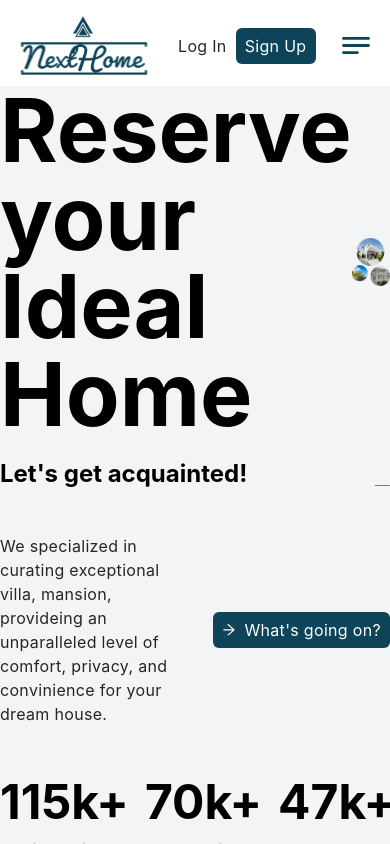
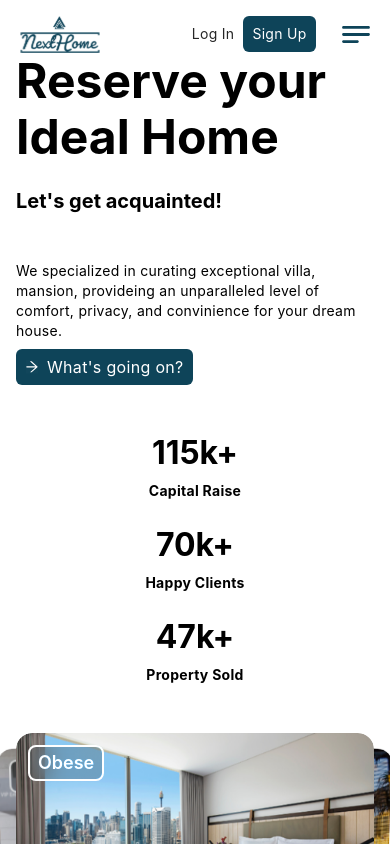
Before and after one commit to tranducanh2111/housing-market, a React (Create React App) app: page / in a window 390 px wide. Shown: the top 844 px of the page. Built offline with nearby package versions, Linux system fonts and the light colour scheme.

Commit message:
feat/homepage/hero-section: responsive content container

```diff
--- a/src/components/Navbar.js
+++ b/src/components/Navbar.js
@@ -12,13 +12,17 @@ const Navbar = ({ openSidebar, toggleProfile }) => {
   };
 
   return (
-    <nav className="bg-white-800 pt-[16px] h-[86px]">
+    <nav className="bg-white-800 pt-[16px] sm:h-[86px] h-fit">
       <div className="w-[90%] mx-auto">
         <div className="flex items-center justify-between">
           <div className="flex items-center">
             <Link to="/">
               <div className="flex-shrink-0">
-                <img src={Logo} alt="Logo" width={128} height={128} />
+                <img
+                  src={Logo}
+                  alt="Logo"
+                  className="w-20 sm:w-32"
+                />
               </div>
             </Link>
           </div>
@@ -30,12 +34,13 @@ const Navbar = ({ openSidebar, toggleProfile }) => {
               <Button
                 title="Log In"
                 onClick={handleLogin}
-                className="text-black"
+                className="text-black text-body-sm sm:text-body"
               />
               <Button
                 title="Sign Up"
                 onClick={handleLogin}
-                className="bg-primary text-white"
+                className="bg-primary text-body-sm sm:text-body"
+                textColor="text-white"
               />
             </div>
             <button
--- a/src/page-sections/page-sections/HeroSection.js
+++ b/src/page-sections/page-sections/HeroSection.js
@@ -51,20 +51,20 @@ const slidesData = [
 
 const HeroSection = () => {
     return (
-        <main className='grid grid-cols-1 md:grid-cols-2'>
+        <main className='grid grid-cols-1 lg:grid-cols-2'>
         {/* Main Content Container */}
         <section className='flex flex-col gap-y-12'>
             {/* Heading */}
             <section className='w-full'>
                 <div className='flex flex-row items-center mb-6'>
-                    <h1 className='text-h1'>Reserve your Ideal Home</h1>
-                    <figure className='h-full flex items-center justify-center aspect-[97/120]'>
+                    <h1 className='text-h1-sm sm:text-h1'>Reserve your Ideal Home</h1>
+                    <figure className='hidden lg:flex h-full items-center justify-center aspect-[97/120]'>
                         <img src={HeroImage} alt='Housing Market Analysis' className='w-full h-full aspect-[97/120]'/>
                     </figure>
                 </div>
-                <div className='grid grid-cols-[auto_1fr] gap-x-32 items-end'>
-                    <h3 className='text-h3 font-bold'>Let&apos;s get acquainted!</h3>
-                    <div className=''>
+                <div className='grid grid-cols-[auto_1fr] gap-x-10 xl:gap-x-32 items-end'>
+                    <h3 className='text-h3-sm sm:text-h3 font-bold'>Let&apos;s get acquainted!</h3>
+                    <div className='hidden xs:block'>
                         <svg width="100%" height="2" xmlns="http://www.w3.org/2000/svg">
                             <line x1="0" y1="100%" x2="100%" y2="100%" stroke="black" strokeWidth="1" />
                         </svg>
@@ -72,34 +72,38 @@ const HeroSection = () => {
                 </div>
             </section>
             {/* CTA */}
-            <section className='w-full grid grid-cols-[1fr_auto] gap-x-10 items-center'>
-                <p className='text-body'>We specialized in curating exceptional villa, mansion, provideing an unparalleled level of comfort, privacy, and convinience for your dream house.</p>
+            <section className='w-full grid sm:grid-cols-[1fr_auto] gap-x-10 gap-y-2 items-center'>
+                <p className='text-body-sm sm:text-body'>We specialized in curating exceptional villa, mansion, provideing an unparalleled level of comfort, privacy, and convinience for your dream house.</p>
                 <Button
                     title='What&apos;s going on?'
                     icon={ArrowRight}
-                    className='bg-primary'
+                    className='bg-primary w-fit'
                     textColor='text-white'
                 />
             </section>
             {/* Statistic */}
-            <section className='w-full h-fit flex flex-row justify-between items-center'>
-                <div className='h-fit'>
-                    <h2 className='text-h2 mb-2'>115k+</h2>
-                    <p className='text-body font-bold'>Capital Raise</p>
+            <section className='w-full h-fit flex flex-col xs:flex-row justify-between items-center space-y-6 xs:space-y-0'>
+                <div className='text-center xs:text-left h-fit'>
+                    <h2 className='text-h2-sm sm:text-h2 mb-2'>115k+</h2>
+                    <p className='text-body-sm sm:text-body font-bold'>Capital Raise</p>
                 </div>
+                <div className='hidden xs:block'>
                     <svg width="2" height="60" xmlns="http://www.w3.org/2000/svg" className='mx-2'>
                         <line x1="0" y1="0" x2="0" y2="100%" stroke="black" strokeWidth="1" />
                     </svg>
-                <div className='h-fit'>
-                    <h2 className='text-h2 mb-2'>70k+</h2>
-                    <p className='text-body font-bold'>Happy Clients</p>
                 </div>
+                <div className='text-center xs:text-left h-fit'>
+                    <h2 className='text-h2-sm sm:text-h2 mb-2'>70k+</h2>
+                    <p className='text-body-sm sm:text-body font-bold'>Happy Clients</p>
+                </div>
+                <div className='hidden xs:block'>
                     <svg width="2" height="60" xmlns="http://www.w3.org/2000/svg" className='mx-2'>
                         <line x1="0" y1="0" x2="0" y2="100%" stroke="black" strokeWidth="1" />
                     </svg>
-                <div className='h-fit'>
-                    <h2 className='text-h2 mb-2'>47k+</h2>
-                    <p className='text-body font-bold'>Property Sold</p>
+                </div>
+                <div className='text-center xs:text-left h-fit'>
+                    <h2 className='text-h2-sm sm:text-h2 mb-2'>47k+</h2>
+                    <p className='text-body-sm sm:text-body font-bold'>Property Sold</p>
                 </div>
             </section>
             {/* Slider for the cards */}
@@ -109,7 +113,7 @@ const HeroSection = () => {
                     grabCursor={true}
                     initialSlide={2}
                     modules={[EffectCards, Autoplay]}
-                    speed={1200}
+                    speed={300}
                     autoplay={{
                         delay: 4000,
                         disableOnInteraction: false,
@@ -123,14 +127,14 @@ const HeroSection = () => {
                                 </figure>
                                 {/* Article Title */}
                                 <div className='absolute top-3 left-3 px-2 py-1 mix-blend-luminosity bg-opacity-20 bg-black backdrop-blur-md rounded-lg border-2 border-white z-10'>
-                                    <h4 id="swiper-title" className='text-white text-h4 font-semibold line-clamp-1'>{slide.title}</h4>
+                                    <h4 id="swiper-title" className='text-white text-h4-sm sm:text-h4 font-semibold line-clamp-1'>{slide.title}</h4>
                                 </div>
                                 <div className='absolute bottom-3 left-3 z-10'>
                                     <div className='w-fit mb-2 px-2 py-1 bg-black bg-opacity-20 mix-blend-luminosity backdrop-blur-md rounded-lg'>
-                                        <p id="swiper-rating" className='text-white text-footnote line-clamp-1'>Rating: {slide.rating}</p>
+                                        <p id="swiper-rating" className='text-white text-footnote-sm sm:text-footnote line-clamp-1'>Rating: {slide.rating}</p>
                                     </div>
                                     <div className='w-fit px-2 py-1 bg-black bg-opacity-20 mix-blend-luminosity backdrop-blur-md rounded-lg'>
-                                        <p id="swiper-author-date" className='text-white text-footnote line-clamp-1'>{slide.authorDate}</p>
+                                        <p id="swiper-author-date" className='text-white text-footnote-sm sm:text-footnote line-clamp-1'>{slide.authorDate}</p>
                                     </div>
                                 </div>
                                 <Button
@@ -138,6 +142,9 @@ const HeroSection = () => {
                                     icon={ArrowRight}
                                     className='absolute bottom-3 right-3 z-10 mix-blend-luminosity bg-black bg-opacity-20 backdrop-blur-md rounded-lg'
                                     textColor='text-white'
+                                    style={{
+                                        padding: '2px 8px',
+                                    }}
                                 />
                             </SwiperSlide>
                         ))}
--- a/src/pages/HomePage.js
+++ b/src/pages/HomePage.js
@@ -4,7 +4,7 @@ import HeroSection from '../page-sections/page-sections/HeroSection';
 
 const HomePage = () => {
   return (
-    <section className='flex flex-col items-center min-h-screen bg-gray-100'>
+    <section className='flex flex-col items-center min-h-screen bg-white px-4'>
       <HeroSection />
     </section>
   );
--- a/tailwind.config.js
+++ b/tailwind.config.js
@@ -32,6 +32,13 @@ module.exports = {
             fontWeight: '700',
           },
         ],
+        'h1-sm': [
+          '48px',
+          {
+            lineHeight: '56px',
+            fontWeight: '700',
+          },
+        ],
         h2: [
           '48px',
           {
@@ -39,8 +46,22 @@ module.exports = {
             fontWeight: '700',
           },
         ],
+        'h2-sm': [
+          '32px',
+          {
+            lineHeight: '40px',
+            fontWeight: '700',
+          },
+        ],
         h3: [
           '24px',
+          {
+            lineHeight: '24px',
+            fontWeight: '600',
+          },
+        ],
+        'h3-sm': [
+          '20px',
           {
             lineHeight: '24px',
             fontWeight: '600',
@@ -53,6 +74,13 @@ module.exports = {
             fontWeight: '600',
           },
         ],
+        'h4-sm': [
+          '18px',
+          {
+            lineHeight: '24px',
+            fontWeight: '600',
+          },
+        ],
         'sub-heading': [
           '1.5rem',
           {
@@ -60,10 +88,25 @@ module.exports = {
             fontWeight: '400',
           },
         ],
+        'sub-heading-sm': [
+          '1.25rem',
+          {
+            lineHeight: '1.75rem',
+            fontWeight: '400',
+          },
+        ],
         body: [
           '16px',
           {
             lineHeight: '24px',
+            fontWeight: '400',
+            letterSpacing: '0.02em',
+          },
+        ],
+        'body-sm': [
+          '14px',
+          {
+            lineHeight: '20px',
             fontWeight: '400',
             letterSpacing: '0.02em',
           },
@@ -76,10 +119,25 @@ module.exports = {
             letterSpacing: '0.02em',
           },
         ],
+        'footnote-sm': [
+          '10px',
+          {
+            lineHeight: '16px',
+            fontWeight: '400',
+            letterSpacing: '0.02em',
+          },
+        ],
         button: [
           '16px',
           {
             lineHeight: '20px',
+            fontWeight: '400',
+          },
+        ],
+        'button-sm': [
+          '14px',
+          {
+            lineHeight: '18px',
             fontWeight: '400',
           },
         ],
```
Lines whose indentation alone changed are shown as unchanged.
